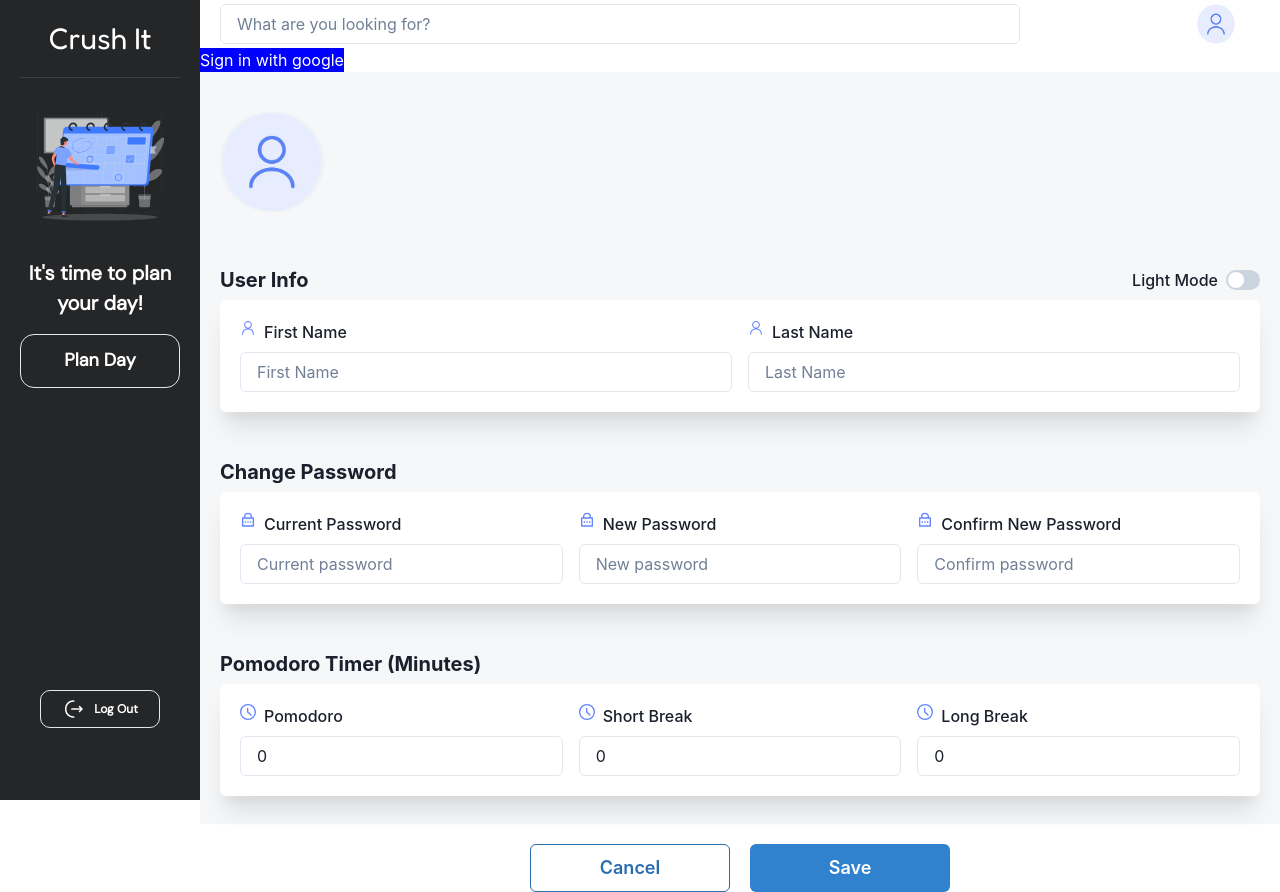
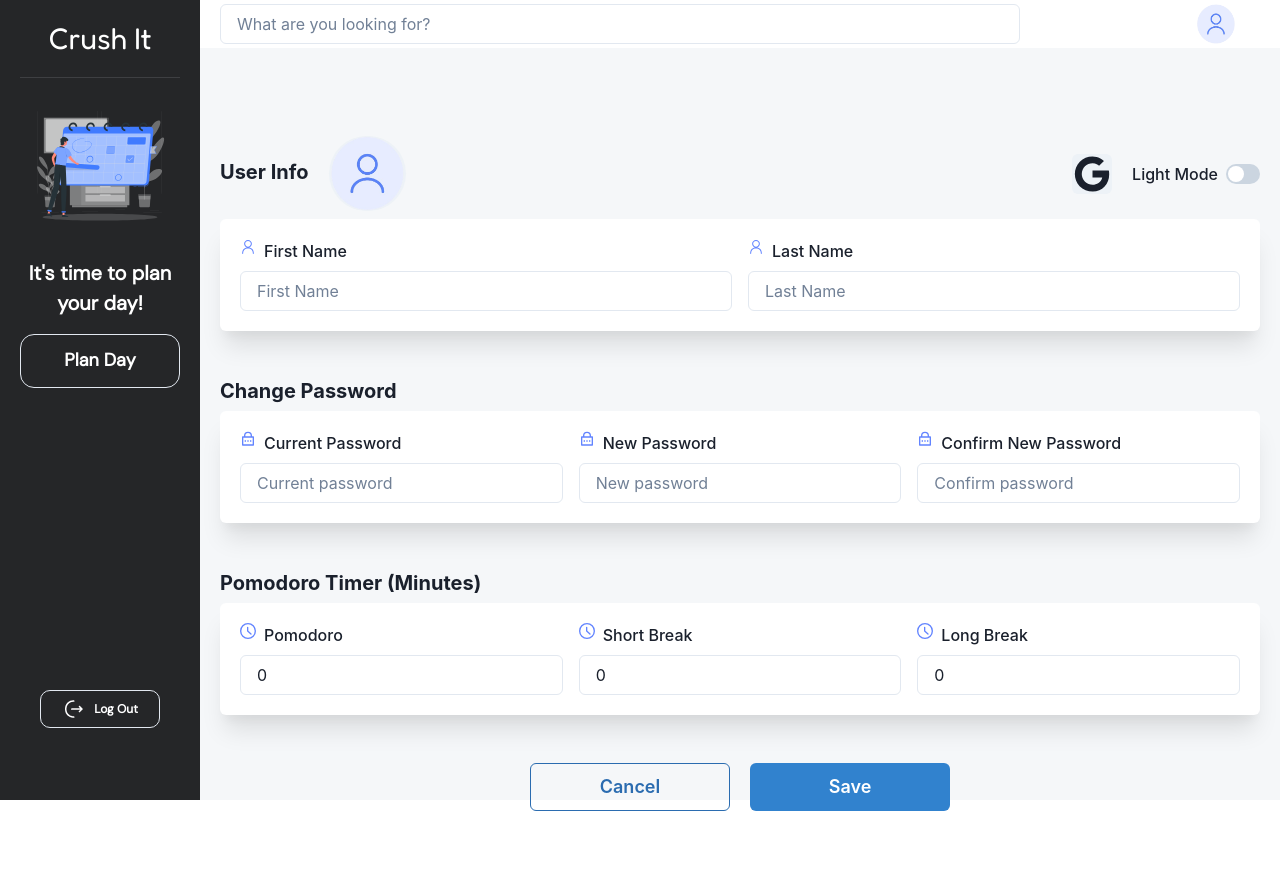
Before and after one commit to kauvyap/cs490-project-Birb, a React (Create React App) app in the folder crush-it/: page /profile/1 in a window 1280 px wide. After the commit the page ends 811 px from the top, so only its background shows below. Built offline with nearby package versions, Linux system fonts and the light colour scheme; no server answers.

Commit message:
made a few UI changes to better fir the profile page

```diff
--- a/crush-it/src/Profile/GoogleOauth.js
+++ b/crush-it/src/Profile/GoogleOauth.js
@@ -1,5 +1,7 @@
 import React, {useState} from 'react';
 import {useGoogleLogin} from '@react-oauth/google';
+import { IoLogoGoogle } from "react-icons/io5";
+import { IconButton} from '@chakra-ui/react';
 
 const GoogleOauth = (props) => {
     const user = props.user;
@@ -30,7 +32,7 @@ const GoogleOauth = (props) => {
 
   return (
     <div>
-        <button style={{background: 'blue', color: 'white'}}onClick={() => login()}>Sign in with google</button>
+        <IconButton marginRight={5} style={{ cursor: 'pointer' }} as={IoLogoGoogle} onClick={() => login()}></IconButton>
     </div>
   );
 }
--- a/crush-it/src/Profile/profile.js
+++ b/crush-it/src/Profile/profile.js
@@ -227,18 +227,21 @@ function Profile() {
 
     return (
     <div>
-      <GoogleOauth user={user}/>
+
     <Box p={5} height={"94vh"} bg={bg}>
       <VStack spacing={4} align="start">
-        <Box mt={5} >
-          <UploadAvatar></UploadAvatar>
+        <Box mt={3} >
         </Box>
         <Box w="100%" mt={10}>
         <Flex justifyContent="space-between" width="100%" mb={2}>
           <Heading as="h2" size="md">
             User Info
+            <UploadAvatar></UploadAvatar>
           </Heading>
+
           <Flex alignItems="center">
+
+            <GoogleOauth user={user}/>
             <FormLabel mb={0} mr={2}>
               {themeLabel}
             </FormLabel>
--- a/crush-it/src/Profile/uploadAvatar.js
+++ b/crush-it/src/Profile/uploadAvatar.js
@@ -35,9 +35,10 @@ function UploadAvatar(){
 
     return (
         <>
-        <Box
+        <Box marginLeft={5}
             position="relative"
             display="inline-block"
+
             _hover={{
                 '&::before': {
                 content: '""',
@@ -48,7 +49,8 @@ function UploadAvatar(){
                 height: '100%',
                 background: 'rgba(0, 0, 0, 0.5)',
                 zIndex: 1,
-                pointerEvents: 'none'
+                pointerEvents: 'none',
+
                 },
                 '& .edit-icon': {
                 opacity: 1,
@@ -60,7 +62,7 @@ function UploadAvatar(){
                 onClick={openModal}
                 icon={<Image src={userIcon} alt="Profile Icon" h="100%" />}
                 isRound
-                h={"100px"}
+                h={"75px"}
             />
             <Icon
                 className="edit-icon"
```
Also changed, not shown: 1 other file (tests, documents, lock files or other folders).
